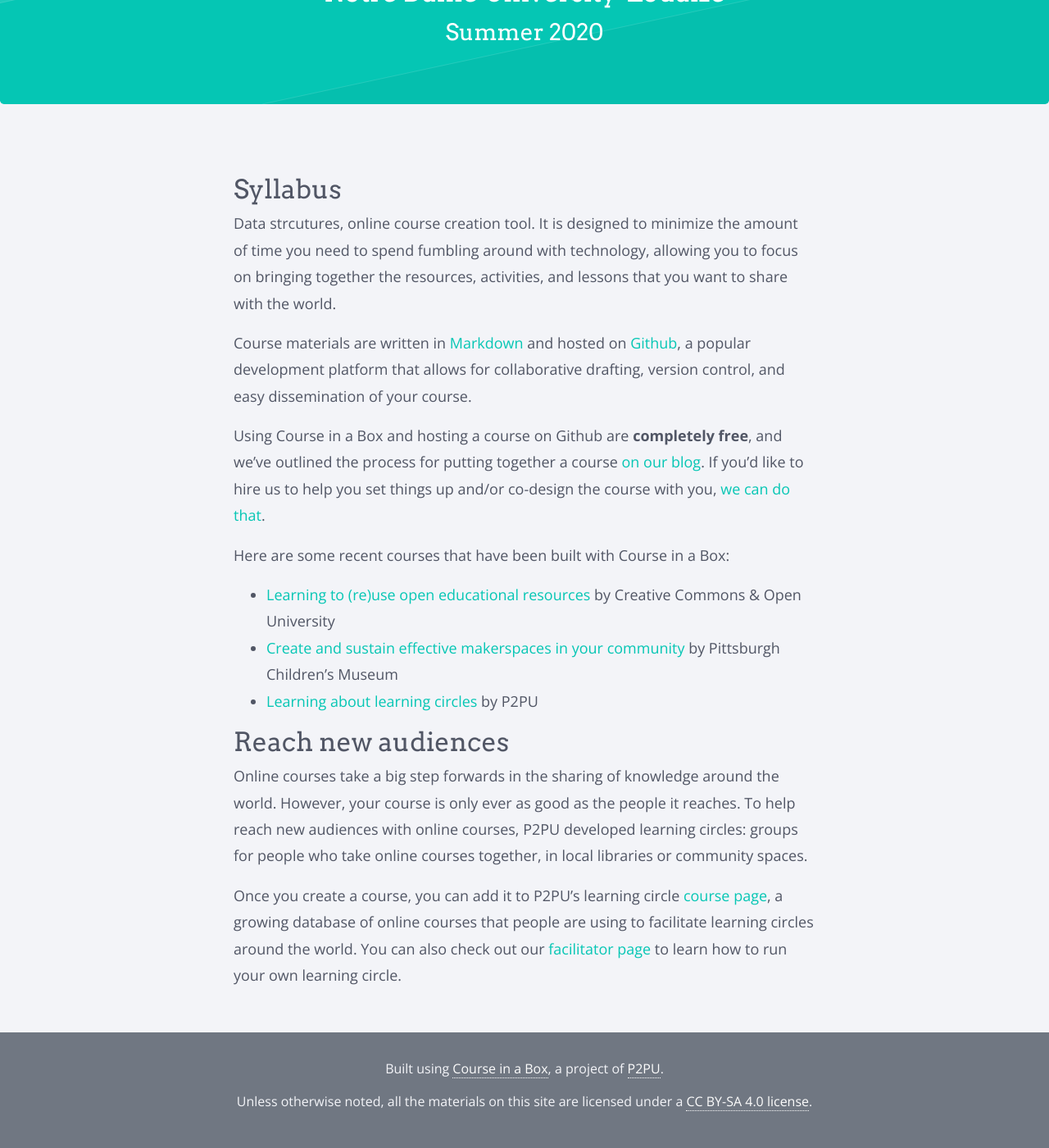
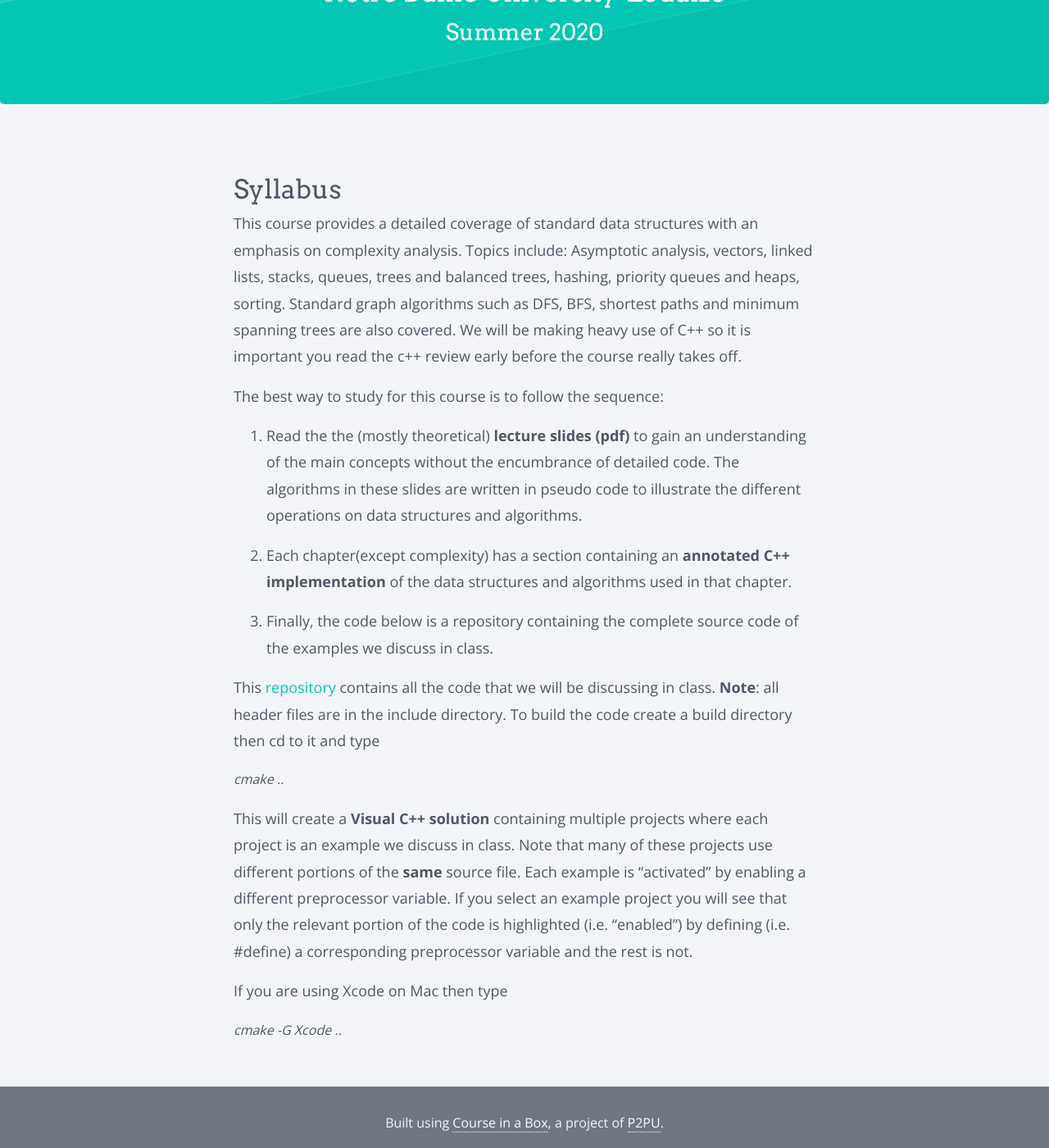
Before and after one commit to hikmatfarhat-ndu/CSC313, a Jekyll site: the page built from index.md, in a window 1280 px wide and 1400 px high, scrolled down 272 px. Shown: the whole window at 82% size. Built offline with Jekyll 4.4.1, drawn with Linux system fonts in a browser that asks for light colours; nearby versions of some CDN libraries; our own code applies the rules of GitHub Pages for plain Markdown files.

Commit message:
update index.md

```diff
--- a/index.md
+++ b/index.md
@@ -4,22 +4,34 @@ published: true
 ---
 
 ## Syllabus
-Data strcutures,    online course creation tool. It is designed to minimize the amount of time you need to spend fumbling around with technology, allowing you to focus on bringing together the resources, activities, and lessons that you want to share with the world.
 
-Course materials are written in [Markdown](https://www.markdownguide.org/) and hosted on [Github](https://www.github.com), a popular development platform that allows for collaborative drafting, version control, and easy dissemination of your course.
+This course provides a detailed coverage of standard data structures with an emphasis on
+complexity analysis. Topics include: Asymptotic analysis, vectors, linked lists, stacks, queues,
+trees and balanced trees, hashing, priority queues and heaps, sorting. Standard graph algorithms
+such as DFS, BFS, shortest paths and minimum spanning trees are also covered.
+We will be making heavy use of C++ so it is important you read the c++ review early before the course really takes off.
 
-Using Course in a Box and hosting a course on Github are **completely free**, and we’ve outlined the process for putting together a course [on our blog](https://info.p2pu.org/2019/05/16/creating-an-open-course-with-p2pu/). If you’d like to hire us to help you set things up and/or co-design the course with you, [we can do that](https://www.p2pu.org/en/work-with-us/).
+The best way to study for this course is to follow the sequence:
+1. Read the the (mostly theoretical) **lecture slides (pdf)** to gain an understanding of the main concepts without the encumbrance of detailed code. The algorithms in these slides are written in  pseudo code to illustrate the different operations on data structures and algorithms.
+
+2. Each chapter(except complexity) has a section containing an **annotated C++ implementation**  of the data structures and algorithms used in that chapter.
+
+3. Finally, the code below  is a repository containing the complete source code of the
+ examples we discuss in class.
 
 
-Here are some recent courses that have been built with Course in a Box:
+This [repository](https://github.com/NDU-CSC313/inclass) contains all the code that we will be discussing in class.
+__Note__: all header files are in the include directory.
+To build the code create a build directory then cd to it and type
 
-- [Learning to (re)use open educational resources](http://www.exploerercourse.org/) by Creative Commons & Open University
-- [Create and sustain effective makerspaces in your community](http://p2pu.github.io/makingandlearning/) by Pittsburgh Children’s Museum
-- [Learning about learning circles](https://p2pu.github.io/facilitate-course/) by P2PU
+> cmake ..
 
+This will create a **Visual C++ solution** containing multiple projects where each project
+is an example we discuss in class. Note that many of these projects use different
+portions of the **same** source file. Each example is "activated" by enabling a different preprocessor variable. If you select an example project you will see that only the
+relevant portion of the code is highlighted (i.e. "enabled") by defining (i.e. #define)
+a corresponding preprocessor variable and the rest is not.
 
-## Reach new audiences
+If you are using Xcode on Mac then type
 
-Online courses take a big step forwards in the sharing of knowledge around the world. However, your course is only ever as good as the people it reaches. To help reach new audiences with online courses, P2PU developed learning circles: groups for people who take online courses together, in local libraries or community spaces.
-
-Once you create a course, you can add it to P2PU’s learning circle [course page](http://p2pu.org/en/courses/), a growing database of online courses that people are using to facilitate learning circles around the world. You can also check out our [facilitator page](https://www.p2pu.org/en/facilitate/) to learn how to run your own learning circle.
+> cmake -G Xcode ..
```
